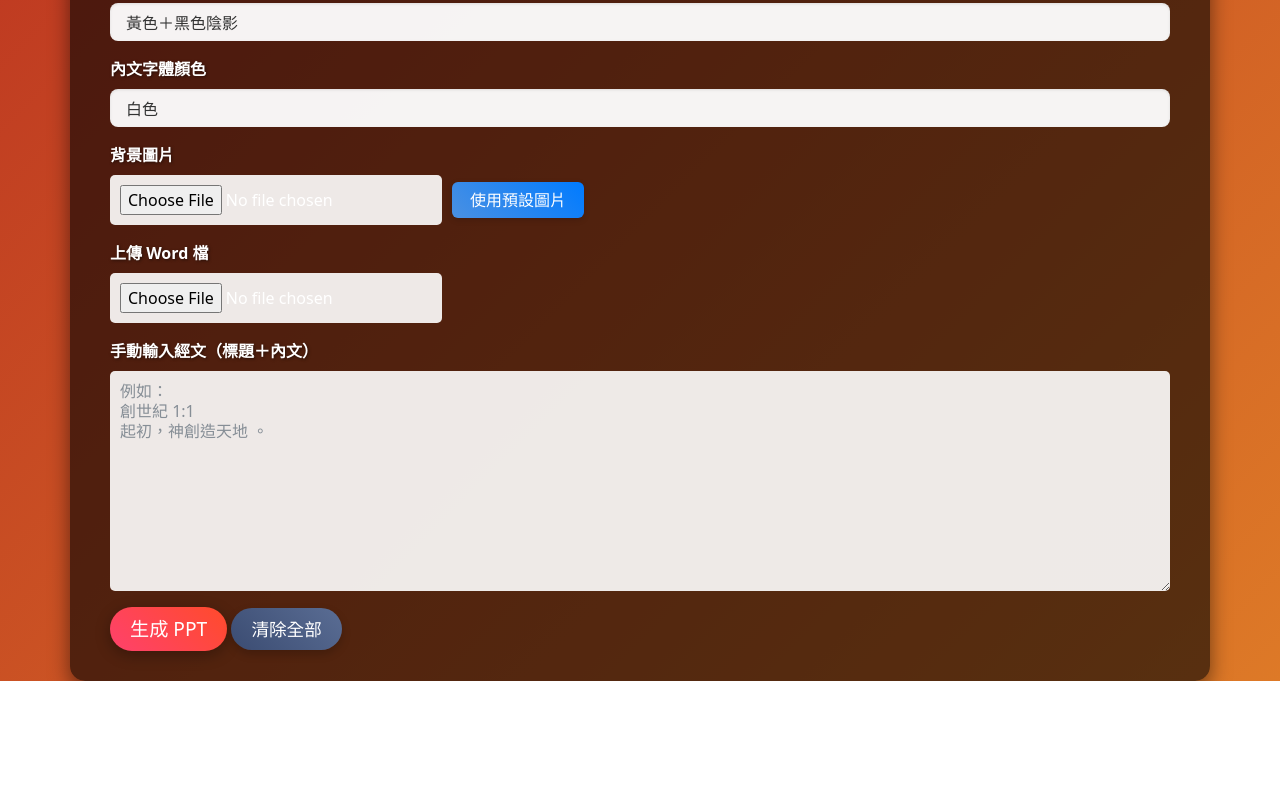
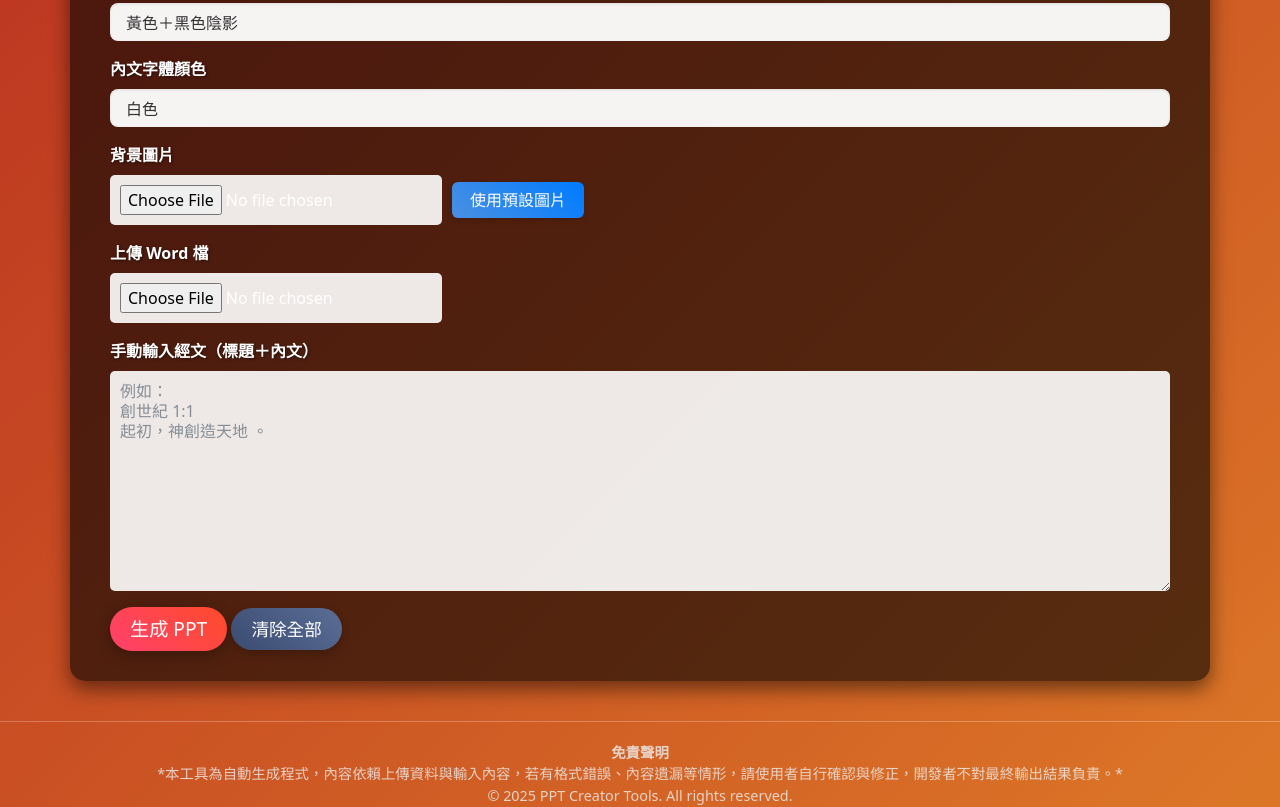
Before and after one commit to ppctw/pptCreatorTools, a plain HTML site: page bibleVerses.html in a window 1280 px wide. Shown: the part 520-1327 px from the top of the page. Before the commit the page ends 1201 px from the top, so only its background shows below. Drawn offline with nearby package versions, Linux system fonts and the light colour scheme.

Commit message:
[feat]微調細節

```diff
--- a/bibleVerses.html
+++ b/bibleVerses.html
@@ -144,6 +144,16 @@
         border: 3px solid #fff;
         border-radius: 5px;
       }
+      /* 頁尾*/
+      .footer-note {
+        text-align: center;
+        font-size: 0.9em;
+        margin-top: 40px;
+        padding-top: 20px;
+        border-top: 1px solid rgba(255, 255, 255, 0.3);
+        color: #eee;
+        opacity: 0.8;
+      }
     </style>
   </head>
   <body>
@@ -182,6 +192,7 @@
       <h1>PPT Creator Tools</h1>
       <form @submit.prevent="lanuch">
         <!-- 樣式 -->
+
         <div class="form-group">
           <label>樣式</label>
           <select
@@ -235,15 +246,6 @@
             <option value="whiteHalo">白色＋黑色陰影</option>
           </select>
         </div>
-        <!-- 圖片上傳 -->
-        <!-- <div class="form-group">
-          <label for="fileUpload">上傳本地圖片</label>
-          <input
-            type="file"
-            class="form-control-file"
-            @change="showImg($event)"
-            accept="image/*" />
-        </div> -->
         <!-- 圖片上傳 + 預設圖 -->
         <div class="form-group">
           <label for="fileUpload">背景圖片</label>
@@ -308,7 +310,13 @@
         </button>
       </form>
     </div>
-
+    <!-- 頁尾提醒與版權 -->
+    <div class="footer-note">
+      <strong>免責聲明</strong
+      ><br />*本工具為自動生成程式，內容依賴上傳資料與輸入內容，若有格式錯誤、內容遺漏等情形，請使用者自行確認與修正，開發者不對最終輸出結果負責。*
+      <br />
+      &copy; 2025 PPT Creator Tools. All rights reserved.
+    </div>
     <script>
       // 聖經書卷列表，用來判斷哪些段落是經文標題
       const bibleBooks = [
```
Also changed, not shown: index.html (+17 -11 lines), 1 other file.
